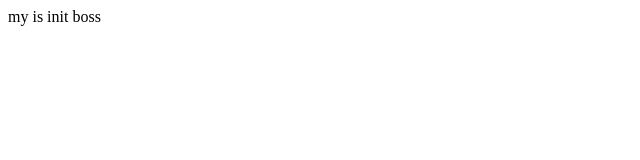
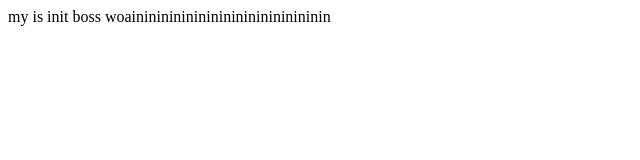
Before and after one commit to wangzhuochao/566, a plain HTML site: page index.html in a window 1280 px wide. Shown: the whole page, without its empty margins (0-640 px from the left). Drawn offline with Linux system fonts and the light colour scheme.

Commit message:
Update index.html

```diff
--- a/index.html
+++ b/index.html
@@ -7,6 +7,6 @@
     <title>Document</title>
 </head>
 <body>
-    my is init boss
+    my is init boss woainininininininininininininininin
 </body>
 </html>
```
